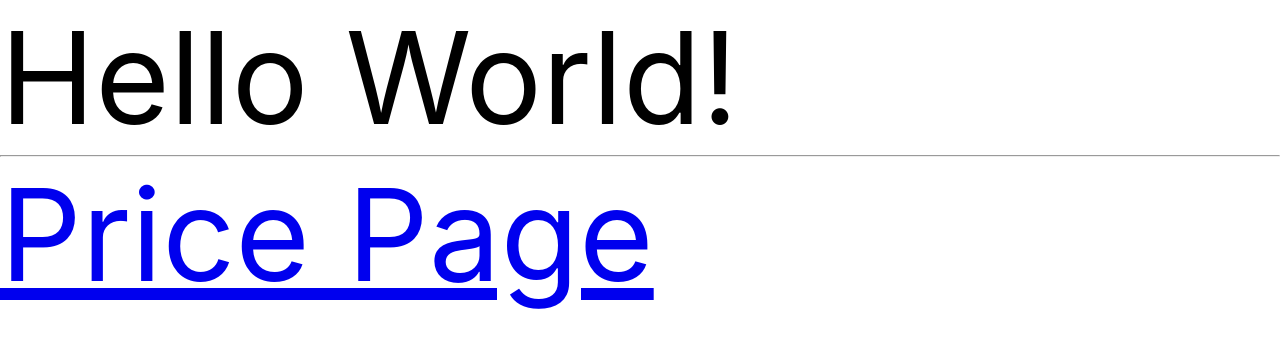
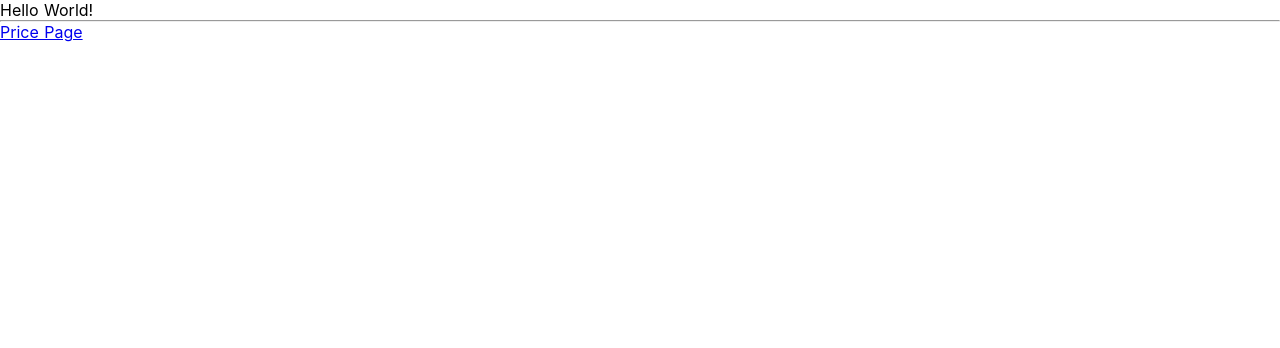
Before and after one commit to missyu3/study_nuxt, a Nuxt app: page / in a window 1280 px wide. Shown: the top 348 px of the page. Built offline with nearby package versions, Linux system fonts and the light colour scheme.

Commit message:
Fix defaukt font size

```diff
--- a/layouts/default.vue
+++ b/layouts/default.vue
@@ -8,7 +8,7 @@
 html {
   font-family: "Source Sans Pro", -apple-system, BlinkMacSystemFont, "Segoe UI",
     Roboto, "Helvetica Neue", Arial, sans-serif;
-  font-size: 128px;
+  font-size: 16px;
   word-spacing: 1px;
   -ms-text-size-adjust: 100%;
   -webkit-text-size-adjust: 100%;
```
